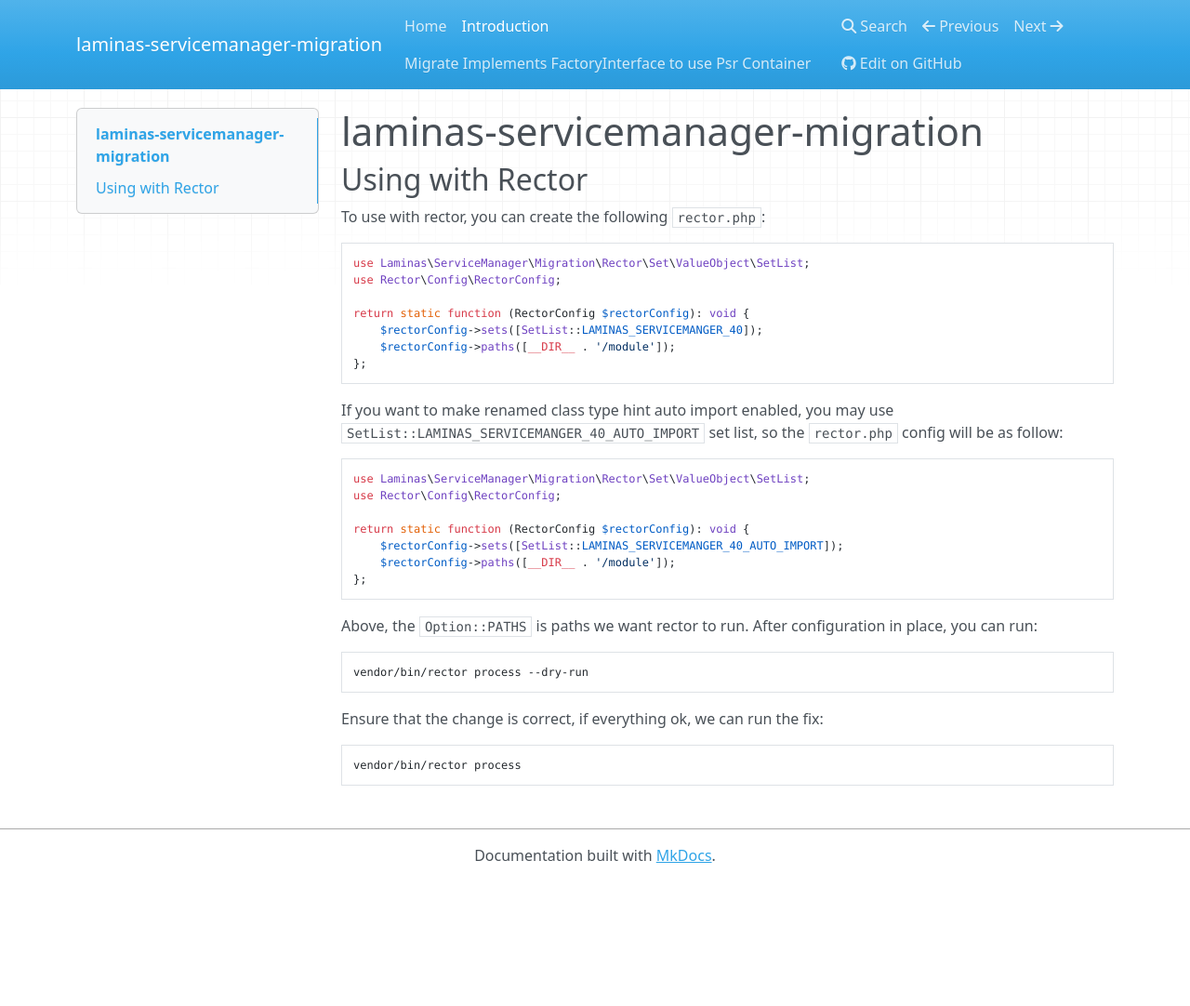
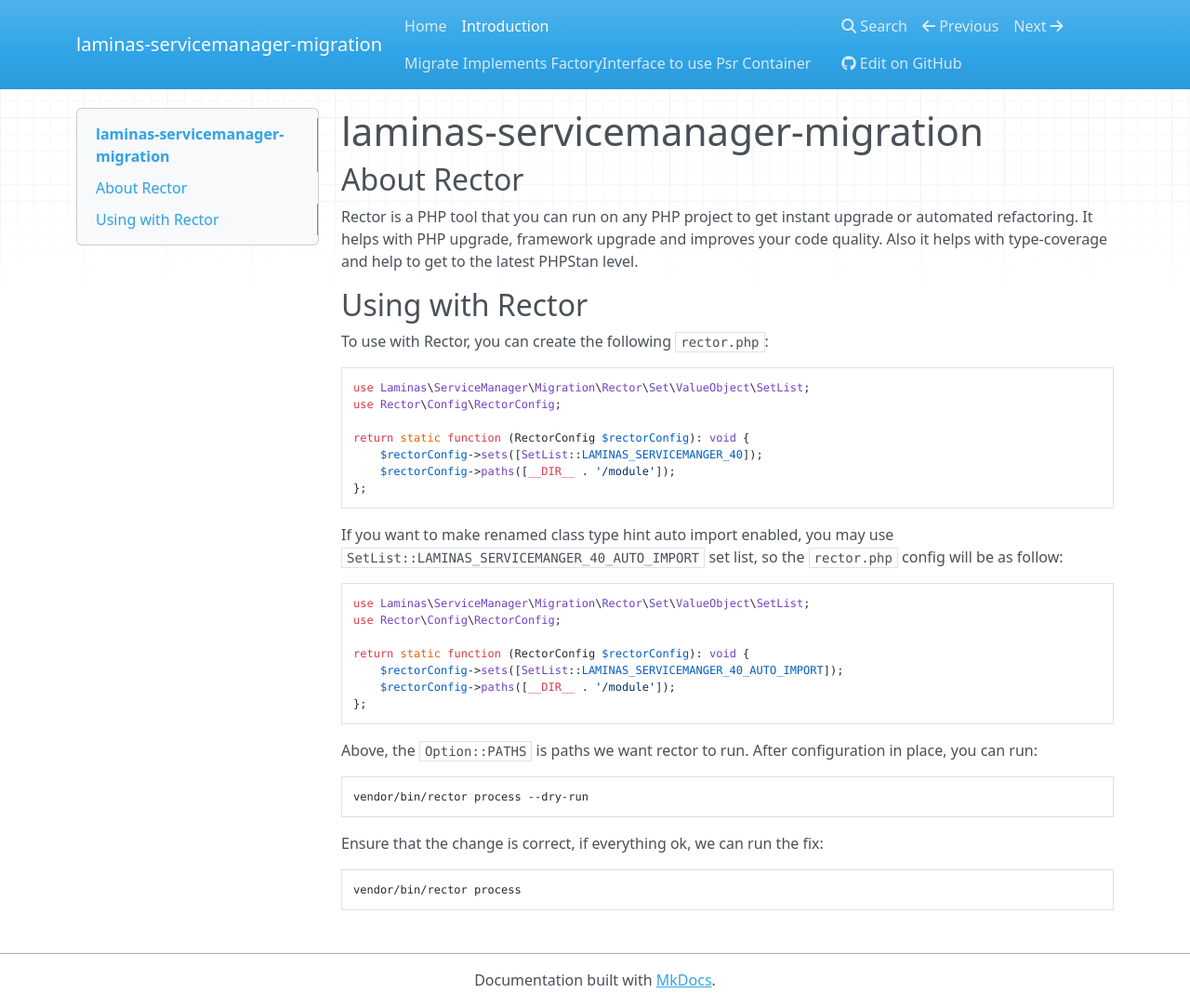
Before and after one commit to laminas/laminas-servicemanager-migration, an MkDocs documentation site: the page built from docs/book/v1/intro.md, in a window 1280 px wide and 1082 px high. Shown: the whole window at 93% size. Built offline with MkDocs 1.6.1, drawn with Linux system fonts in a browser that asks for light colours; nearby versions of some CDN libraries.

Commit message:
Add about Rector
Signed-off-by: Abdul Malik Ikhsan <samsonasik@gmail.com>

````diff
--- a/docs/book/v1/intro.md
+++ b/docs/book/v1/intro.md
@@ -1,8 +1,12 @@
 # laminas-servicemanager-migration
+
+## About Rector
+
+Rector is a PHP tool that you can run on any PHP project to get instant upgrade or automated refactoring. It helps with PHP upgrade, framework upgrade and improves your code quality. Also it helps with type-coverage and help to get to the latest PHPStan level.
 
 ## Using with Rector
 
-To use with rector, you can create the following `rector.php`:
+To use with Rector, you can create the following `rector.php`:
 
 ```php
 use Laminas\ServiceManager\Migration\Rector\Set\ValueObject\SetList;
````
